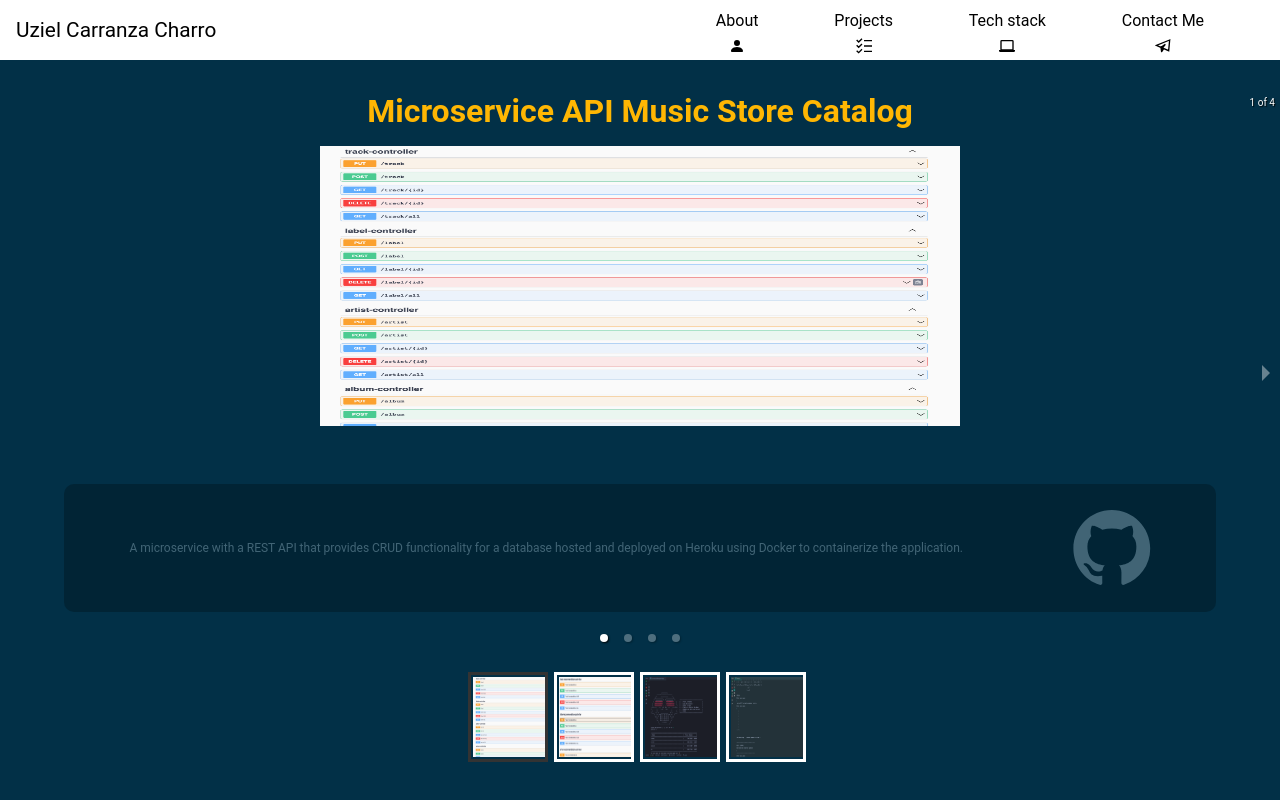
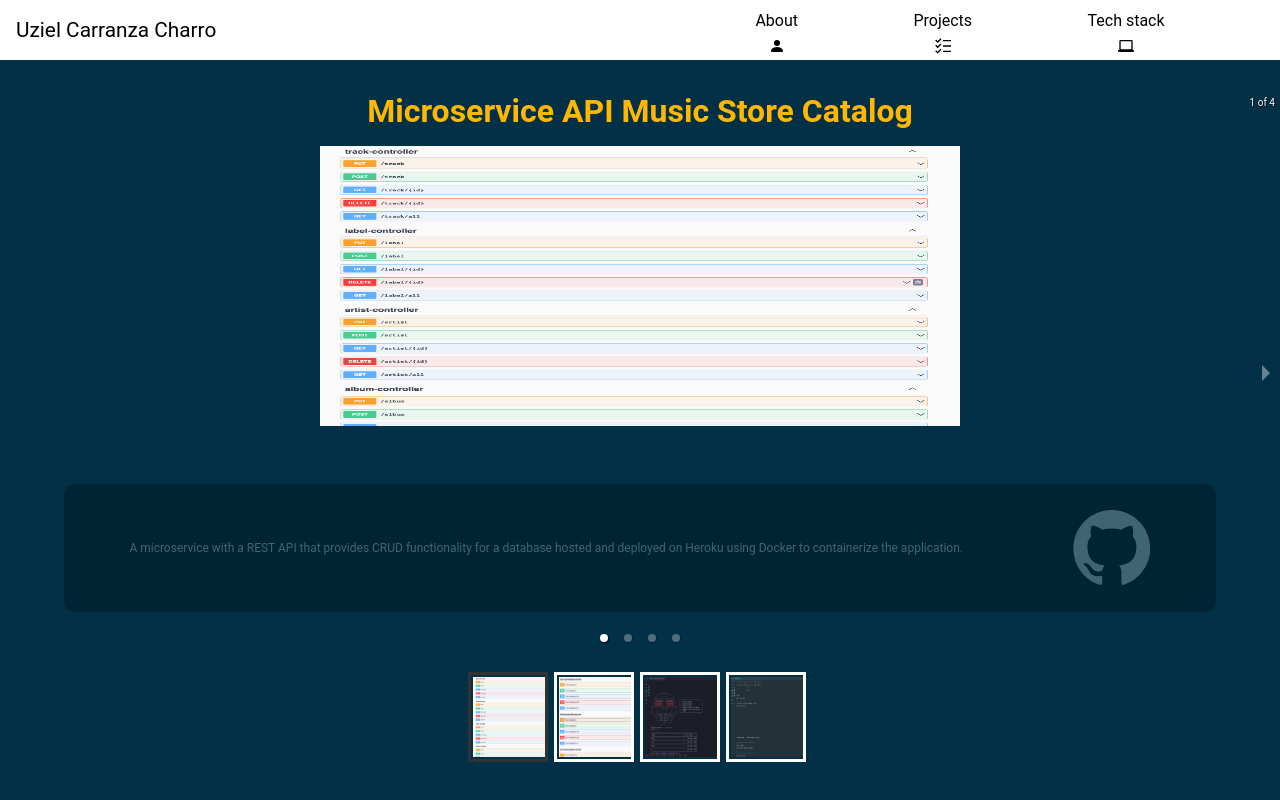
Before and after one commit to UzielCarranza/Uziel_Carranza-Charro, a React (Create React App) app: page /back-end in a window 1280 px wide. Built offline with nearby package versions, Linux system fonts and the light colour scheme.

Commit message:
fixes issues coming from netlify logs

```diff
--- a/src/components/Carousel.js
+++ b/src/components/Carousel.js
@@ -17,7 +17,7 @@ export default class CarouselComponent extends Component {
                                  src={this.props.projects[i].url} alt="s"
                             />
                             <p className="legend">{this.props.projects[i].description}
-                                <a href={this.props.projects[i].github_location} target="_blank">
+                                <a  rel="noreferrer" href={this.props.projects[i].github_location} target="_blank" >
                                     <BsGithub style={{backgroundColor: "black", color: "#fff"}}
                                               className="link-element-carousel" title="Github"/>
                                 </a>
--- a/src/components/LinkElements.js
+++ b/src/components/LinkElements.js
@@ -4,17 +4,16 @@ import {BsGithub, BsLinkedin} from "react-icons/bs";
 import {MdPictureAsPdf} from "react-icons/md";
 
 export const LinkElements = () => {
-    // <a href="https://github.com/UzielCarranza" target="_blank"/>
     return (
         <>
             <div className="link-element--wrapper responsive-row">
-                <a className="link-element" href="https://www.linkedin.com/in/uziel-carranza-charro/"
+                <a rel="noreferrer" className="link-element" href="https://www.linkedin.com/in/uziel-carranza-charro/"
                    target="_blank">
                     <BsLinkedin style={{color: "#0e76a8", backgroundColor: "#fff"}} className="link-element hover-effect" title="LinkedIn"/>
 
                 </a>
 
-                <a className="link-element" href="https://github.com/UzielCarranza" target="_blank">
+                <a rel="noreferrer" className="link-element" href="https://github.com/UzielCarranza" target="_blank">
                     <BsGithub style={{backgroundColor: "#f5f5f5"}} className="link-element hover-effect" title="Github"/>
                 </a>
 
--- a/src/components/NavBar.js
+++ b/src/components/NavBar.js
@@ -79,10 +79,6 @@ export const NavBar = () => {
                             <a href="/tech-stack">Tech stack</a>
                             <GrPersonalComputer/>
                         </li>
-                        <li>
-                            <a href = "mailto: uziel.carranzacharro@gmail.com">Contact Me</a>
-                            <GrSend/>
-                        </li>
                     </ul>
                 </div>}
 
--- a/src/components/TechStack.js
+++ b/src/components/TechStack.js
@@ -3,7 +3,7 @@ import {IoLogoJavascript} from "react-icons/io";
 import {SiDocker, SiMysql, SiSpring} from "react-icons/si";
 import "../styles/technologies.css";
 import {BsFillBootstrapFill} from "react-icons/bs";
-import {AnimatePresence, motion} from "framer-motion"
+import {motion} from "framer-motion"
 
 export const TechStack = () => {
     return (
```
